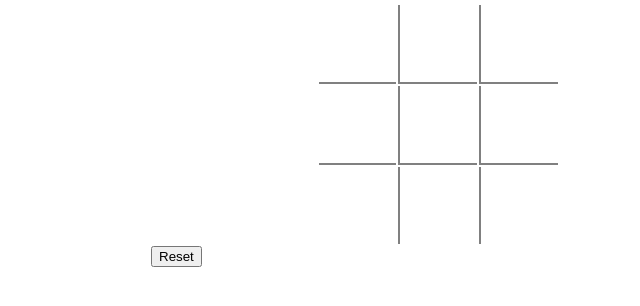
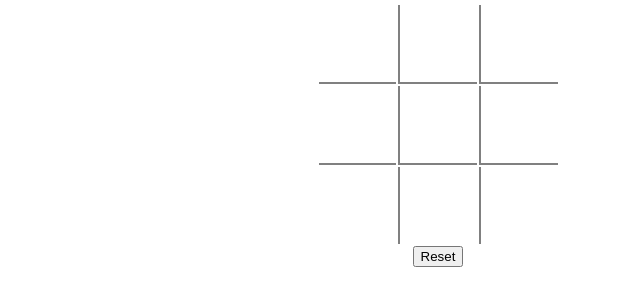
Before and after one commit to JoseGarciaE/TicTacToe, a plain HTML site: page index.html in a window 1280 px wide. Shown: the part 72-378 px from the top of the page, without its empty margins (202-842 px from the left). Drawn offline with nearby package versions, Linux system fonts and the light colour scheme.

Commit message:
Aligned button correctly

```diff
--- a/index.html
+++ b/index.html
@@ -30,8 +30,8 @@
               <td id="index22"></td>
           </tr>
         </table>
+        <div id="button"><button id="reset">Reset</button></div>
 
-        <button id="reset">Reset</button>
     </div>
 
         <script src="https://code.jquery.com/jquery-3.4.1.js" integrity="sha256-WpOohJOqMqqyKL9FccASB9O0KwACQJpFTUBLTYOVvVU="   crossorigin="anonymous"></script>
--- a/main.js
+++ b/main.js
@@ -150,6 +150,9 @@ $(document).ready(function(){
         document.querySelector("#index20").innerHTML = "";
         document.querySelector("#index21").innerHTML = "";
         document.querySelector("#index22").innerHTML = "";
+
+        document.querySelector("#winner").innerHTML = "TicTacToe";
+
     });
 
 
--- a/styles.css
+++ b/styles.css
@@ -11,10 +11,10 @@ td{
     text-align: center;
 }
 
-#reset{
-   margin-left: 345px;
+#button{
+    text-align: center;
+}
 
-}
 #winner{
     text-align: center;
     font-size: x-large;
```
